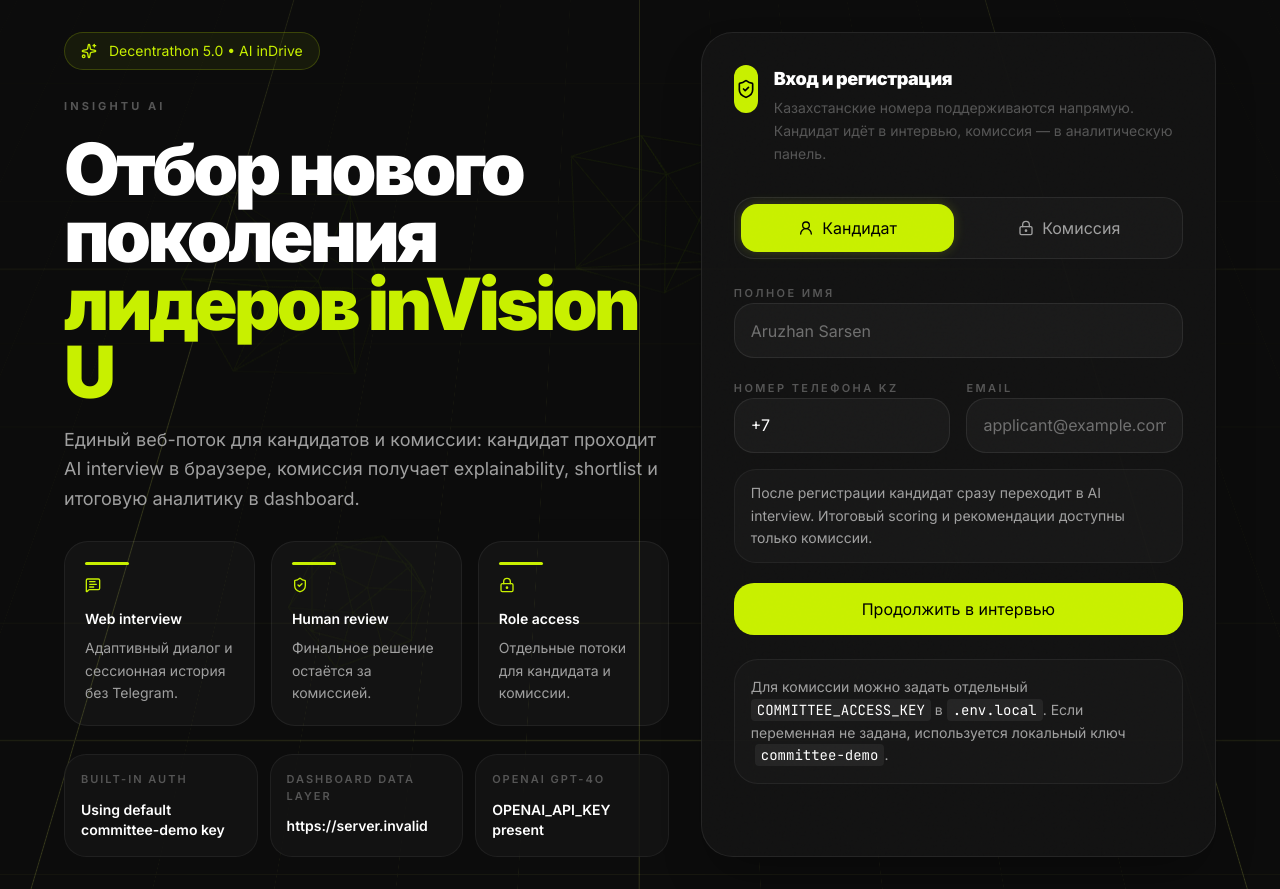
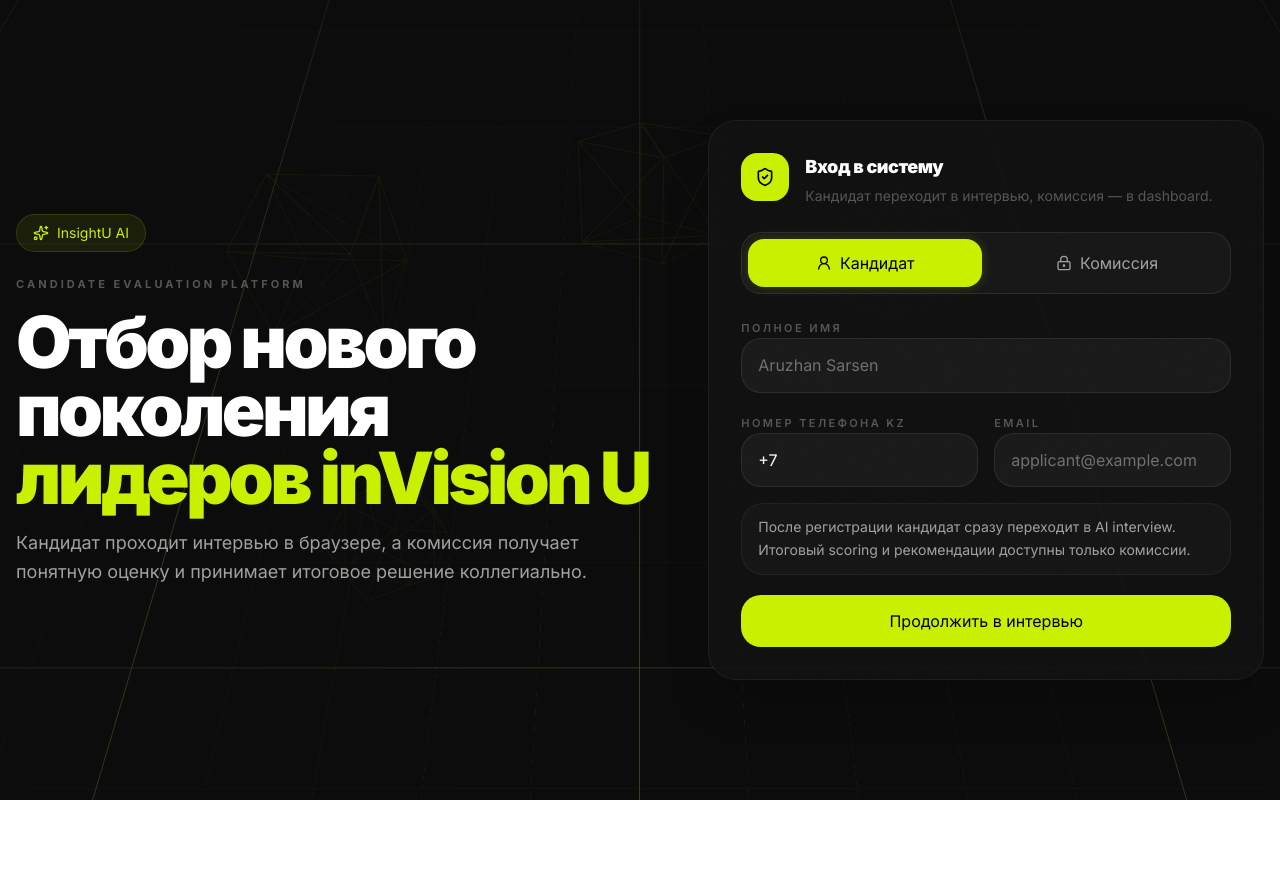
Before and after one commit to Meir909/insightU_AI, a Next.js app: page /sign-in in a window 1280 px wide. After the commit the page ends 800 px from the top, so only its background shows below. Built offline with nearby package versions, Linux system fonts and the light colour scheme; no server answers.

Commit message:
Remove UI clutter and streamline key product screens

```diff
--- a/app/dashboard/candidates/[id]/page.tsx
+++ b/app/dashboard/candidates/[id]/page.tsx
@@ -1,4 +1,4 @@
-import { Flag, ShieldCheck, Star } from "lucide-react";
+import { ShieldCheck } from "lucide-react";
 import Link from "next/link";
 import { notFound } from "next/navigation";
 import { AIDetectionBadge } from "@/components/dashboard/ai-detection-badge";
@@ -7,7 +7,6 @@
 import { ExplainabilityBlock } from "@/components/dashboard/explainability-block";
 import { ScoreRadar } from "@/components/dashboard/score-radar";
 import { ScoreSpherePanel } from "@/components/dashboard/score-sphere-panel";
-import { GreenButton } from "@/components/ui/green-button";
 import { StatusBadge } from "@/components/ui/status-badge";
 import { getCandidate, getRanking } from "@/lib/api";
 
@@ -39,7 +38,7 @@
 
   return (
     <div className="space-y-6">
-      <div className="flex flex-col gap-4 lg:flex-row lg:items-end lg:justify-between">
+      <div className="flex flex-col gap-4">
         <div className="space-y-3">
           <Link href="/dashboard" className="text-sm text-text-secondary transition-colors hover:text-white">
             ← Назад к пулу кандидатов
@@ -48,16 +47,7 @@
             <h2 className="text-3xl font-black tracking-tight text-white">{candidate.code}</h2>
             <StatusBadge status={candidate.status} />
           </div>
-          <p className="text-sm text-text-secondary">
-            {candidate.city} • {candidate.program} • anonymized profile {candidate.name}
-          </p>
-        </div>
-
-        <div className="flex flex-wrap gap-3">
-          <GreenButton icon={<Star className="h-4 w-4" />}>В shortlist</GreenButton>
-          <GreenButton variant="danger" icon={<Flag className="h-4 w-4" />}>
-            Ручной флаг
-          </GreenButton>
+          <p className="text-sm text-text-secondary">{candidate.city} • {candidate.program} • anonymized profile</p>
         </div>
       </div>
 
@@ -86,7 +76,7 @@
               <ExplainabilityBlock scores={scores} reasoning={candidate.reasoning} keyQuotes={candidate.key_quotes} />
 
               <div className="panel-soft p-5">
-                <p className="text-[10px] font-bold uppercase tracking-[0.24em] text-text-muted">Explainability 2.0</p>
+                <p className="text-[10px] font-bold uppercase tracking-[0.24em] text-text-muted">Explainability</p>
                 <h3 className="mt-2 text-xl font-black tracking-tight text-white">{candidate.explainability_v2?.verdict}</h3>
                 <p className="mt-3 text-sm leading-relaxed text-text-secondary">{candidate.explainability_v2?.plainLanguage}</p>
                 <div className="mt-5 grid gap-3">
@@ -94,9 +84,6 @@
                     <div key={item.title} className="panel-muted p-4">
                       <p className="text-sm font-semibold text-white">{item.title}</p>
                       <p className="mt-2 text-sm leading-relaxed text-text-secondary">{item.summary}</p>
-                      <p className="mt-3 text-[11px] uppercase tracking-[0.18em] text-text-muted">
-                        Supports: {item.supports.join(", ")}
-                      </p>
                     </div>
                   ))}
                 </div>
@@ -132,7 +119,7 @@
             </div>
 
             <div className="panel-soft p-5">
-              <p className="mb-3 text-[10px] font-bold uppercase tracking-[0.22em] text-text-muted">Artifacts and models</p>
+              <p className="mb-3 text-[10px] font-bold uppercase tracking-[0.22em] text-text-muted">Supporting evidence</p>
               <div className="space-y-3">
                 {candidate.artifacts?.slice(0, 3).map((artifact) => (
                   <div key={artifact.id} className="panel-muted p-4">
@@ -141,15 +128,6 @@
                       <span className="font-mono text-xs text-brand-green">{artifact.kind}</span>
                     </div>
                     <p className="mt-2 text-sm leading-relaxed text-text-secondary">{artifact.extractedSignals.join(" • ")}</p>
-                  </div>
-                ))}
-                {candidate.ensemble?.slice(0, 2).map((model) => (
-                  <div key={model.model} className="panel-muted p-4">
-                    <div className="flex items-center justify-between gap-3">
-                      <p className="text-sm font-semibold text-white">{model.model}</p>
-                      <span className="font-mono text-sm font-bold text-brand-green">{model.score}</span>
-                    </div>
-                    <p className="mt-2 text-sm leading-relaxed text-text-secondary">{model.rationale}</p>
                   </div>
                 ))}
               </div>
--- a/app/dashboard/page.tsx
+++ b/app/dashboard/page.tsx
@@ -1,15 +1,11 @@
 import { AlertTriangle, Star, TrendingUp, Users } from "lucide-react";
-import { ActivityFeed } from "@/components/dashboard/activity-feed";
 import { CandidateTable } from "@/components/dashboard/candidate-table";
 import { CompliancePanel } from "@/components/dashboard/compliance-panel";
 import { KPICard } from "@/components/dashboard/kpi-card";
-import { ServiceStatusPanel } from "@/components/dashboard/service-status-panel";
 import { getRanking } from "@/lib/api";
-import { getServiceStatus } from "@/lib/service-status";
 
 export default async function DashboardPage() {
   const candidates = await getRanking();
-  const services = getServiceStatus();
   const avgScore = candidates.reduce((sum, candidate) => sum + candidate.final_score, 0) / Math.max(candidates.length, 1);
   const shortlisted = candidates.filter((candidate) => candidate.status === "shortlisted").length;
   const flagged = candidates.filter((candidate) => candidate.needs_manual_review).length;
@@ -22,12 +18,9 @@
           <div>
             <h2 className="text-3xl font-black tracking-tight text-white">Комиссионная панель отбора</h2>
             <p className="mt-2 max-w-2xl text-sm leading-relaxed text-text-secondary">
-              Здесь комиссия видит общий пул кандидатов, промежуточные сигналы модели и коллективный review flow без
-              одиночного принятия решений.
+              Комиссия видит общий пул кандидатов, аргументированную оценку модели и принимает итоговое решение без
+              лишнего визуального шума.
             </p>
-          </div>
-          <div className="inline-flex items-center rounded-full border border-brand-green/15 bg-brand-green/8 px-4 py-2 text-xs font-semibold text-brand-green">
-            Live evaluation workspace
           </div>
         </div>
       </section>
@@ -50,8 +43,6 @@
 
         <div className="space-y-4">
           <CompliancePanel />
-          <ServiceStatusPanel services={services} />
-          <ActivityFeed />
         </div>
       </section>
     </div>
--- a/app/sign-in/page.tsx
+++ b/app/sign-in/page.tsx
@@ -1,82 +1,47 @@
-import { LockKeyhole, MessageSquareText, ShieldCheck, Sparkles } from "lucide-react";
+import { ShieldCheck, Sparkles } from "lucide-react";
 import { AuthEntry } from "@/components/sign-in/auth-entry";
 import { SignInScene } from "@/components/sign-in/sign-in-scene";
-import { getServiceStatus } from "@/lib/service-status";
 
 export default function SignInPage() {
-  const services = getServiceStatus().slice(0, 3);
-
   return (
-    <div className="relative flex min-h-screen items-center justify-center overflow-hidden bg-bg-base px-4 py-8">
+    <div className="relative flex min-h-screen items-center overflow-hidden bg-bg-base px-4 py-8">
       <SignInScene />
 
-      <div className="relative z-10 grid w-full max-w-6xl gap-8 lg:grid-cols-[1.08fr_0.92fr]">
-        <section className="space-y-7">
-          <div className="inline-flex items-center gap-3 rounded-full border border-brand-green/20 bg-brand-green/6 px-4 py-2 text-sm text-brand-green">
+      <div className="page-shell relative z-10 grid gap-10 lg:grid-cols-[1.08fr_0.92fr] lg:items-center">
+        <section className="space-y-6">
+          <div className="inline-flex items-center gap-2 rounded-full border border-brand-green/15 bg-brand-green/8 px-4 py-2 text-sm text-brand-green">
             <Sparkles className="h-4 w-4" />
-            Decentrathon 5.0 • AI inDrive
+            InsightU AI
           </div>
 
-          <div className="max-w-3xl space-y-5">
-            <p className="text-[11px] font-bold uppercase tracking-[0.28em] text-text-muted">
-              InsightU AI
-            </p>
+          <div className="max-w-3xl space-y-4">
+            <p className="text-[11px] font-bold uppercase tracking-[0.28em] text-text-muted">Candidate evaluation platform</p>
             <h1 className="text-5xl font-black leading-[0.94] tracking-[-0.05em] text-white md:text-7xl">
               Отбор нового
               <span className="block">поколения</span>
               <span className="block text-brand-green">лидеров inVision U</span>
             </h1>
-            <p className="max-w-2xl text-lg leading-relaxed text-text-secondary">
-              Единый веб-поток для кандидатов и комиссии: кандидат проходит AI interview в браузере, комиссия получает explainability,
-              shortlist и итоговую аналитику в dashboard.
+            <p className="max-w-2xl text-base leading-relaxed text-text-secondary md:text-lg">
+              Кандидат проходит интервью в браузере, а комиссия получает понятную оценку и принимает итоговое решение
+              коллегиально.
             </p>
-          </div>
-
-          <div className="grid gap-4 md:grid-cols-3">
-            {[
-              { icon: MessageSquareText, title: "Web interview", text: "Адаптивный диалог и сессионная история без Telegram." },
-              { icon: ShieldCheck, title: "Human review", text: "Финальное решение остаётся за комиссией." },
-              { icon: LockKeyhole, title: "Role access", text: "Отдельные потоки для кандидата и комиссии." },
-            ].map(({ icon: Icon, title, text }) => (
-              <div key={title} className="rounded-[24px] border border-white/6 bg-white/[0.03] p-5">
-                <div className="accent-line mb-3" />
-                <Icon className="mb-4 h-4 w-4 text-brand-green" />
-                <p className="text-sm font-semibold text-white">{title}</p>
-                <p className="mt-2 text-sm leading-relaxed text-text-secondary">{text}</p>
-              </div>
-            ))}
-          </div>
-
-          <div className="grid gap-3 md:grid-cols-3">
-            {services.map((service) => (
-              <div key={service.key} className="rounded-[22px] border border-white/6 bg-bg-surface/80 px-4 py-4">
-                <p className="text-[11px] font-semibold uppercase tracking-[0.18em] text-text-muted">{service.label}</p>
-                <p className={`mt-3 text-sm font-semibold ${service.configured ? "text-white" : "text-text-secondary"}`}>{service.detail}</p>
-              </div>
-            ))}
           </div>
         </section>
 
-        <section className="grain rounded-[32px] border border-white/8 bg-bg-surface/95 p-6 shadow-2xl shadow-black/30 md:p-8">
-          <div className="mb-8 flex items-start gap-4">
+        <section className="panel-soft grain p-6 shadow-2xl shadow-black/25 md:p-8">
+          <div className="mb-6 flex items-start gap-4">
             <div className="flex h-12 w-12 items-center justify-center rounded-2xl bg-brand-green text-black">
               <ShieldCheck className="h-5 w-5" />
             </div>
-            <div>
-              <p className="text-lg font-black tracking-tight text-white">Вход и регистрация</p>
-              <p className="mt-1 text-sm leading-relaxed text-text-muted">
-                Казахстанские номера поддерживаются напрямую. Кандидат идёт в интервью, комиссия — в аналитическую панель.
+            <div className="space-y-1">
+              <p className="text-lg font-black tracking-tight text-white">Вход в систему</p>
+              <p className="text-sm leading-relaxed text-text-muted">
+                Кандидат переходит в интервью, комиссия — в dashboard.
               </p>
             </div>
           </div>
 
           <AuthEntry />
-
-          <div className="mt-6 rounded-[24px] border border-white/6 bg-white/[0.02] px-4 py-4 text-sm leading-relaxed text-text-secondary">
-            Для комиссии можно задать отдельный <code className="rounded bg-white/6 px-1.5 py-0.5 text-white">COMMITTEE_ACCESS_KEY</code> в
-            <code className="ml-1 rounded bg-white/6 px-1.5 py-0.5 text-white">.env.local</code>. Если переменная не задана, используется
-            локальный ключ <code className="ml-1 rounded bg-white/6 px-1.5 py-0.5 text-white">committee-demo</code>.
-          </div>
         </section>
       </div>
     </div>
--- a/components/dashboard/compliance-panel.tsx
+++ b/components/dashboard/compliance-panel.tsx
@@ -1,23 +1,17 @@
 const items = [
   "ИИ не принимает окончательных решений о зачислении или отказе.",
-  "Положительное решение нельзя принять голосом одного члена комиссии: требуется минимум два независимых одобрения.",
-  "Рекомендации идут только в комиссию и требуют human-in-the-loop проверки.",
-  "Демографические и социально-экономические признаки исключаются из скоринга.",
-  "Система обязана давать понятные объяснения и показывать evidence, а не только итоговый балл.",
+  "Для положительного решения нужны минимум 3 независимых одобрения комиссии.",
+  "Каждая рекомендация ИИ проходит human review и сопровождается explainability.",
 ];
 
 export function CompliancePanel() {
   return (
     <div className="rounded-[28px] border border-white/6 bg-bg-surface p-5">
-      <p className="text-[10px] font-bold uppercase tracking-[0.24em] text-text-muted">
-        Compliance
-      </p>
-      <h3 className="mt-1 text-xl font-black tracking-tight text-white">
-        Ограничения кейса соблюдаются на уровне продукта
-      </h3>
+      <p className="text-[10px] font-bold uppercase tracking-[0.24em] text-text-muted">Decision rules</p>
+      <h3 className="mt-1 text-xl font-black tracking-tight text-white">Коллегиальное решение комиссии</h3>
       <div className="mt-4 space-y-3">
         {items.map((item) => (
-          <div key={item} className="rounded-2xl border border-white/6 bg-bg-elevated p-4">
+          <div key={item} className="rounded-2xl border border-white/6 bg-bg-elevated/70 p-4">
             <p className="text-sm leading-relaxed text-text-secondary">{item}</p>
           </div>
         ))}
--- a/components/dashboard/topbar.tsx
+++ b/components/dashboard/topbar.tsx
@@ -1,6 +1,5 @@
 "use client";
 
-import { ShieldCheck, Sparkles } from "lucide-react";
 import { usePathname } from "next/navigation";
 import { SessionControls } from "@/components/auth/session-controls";
 
@@ -22,17 +21,7 @@
           <h1 className="mt-1 text-2xl font-black tracking-tight text-white">{title}</h1>
         </div>
 
-        <div className="flex flex-wrap items-center gap-3">
-          <div className="inline-flex items-center gap-2 rounded-full border border-brand-green/15 bg-brand-green/8 px-4 py-2 text-xs text-brand-green">
-            <Sparkles className="h-3.5 w-3.5" />
-            Live scoring enabled
-          </div>
-          <div className="inline-flex items-center gap-2 rounded-full border border-white/8 bg-white/[0.03] px-4 py-2 text-xs text-text-secondary">
-            <ShieldCheck className="h-3.5 w-3.5 text-brand-green" />
-            Human review required
-          </div>
-          <SessionControls compact />
-        </div>
+        <SessionControls compact />
       </div>
     </div>
   );
```
